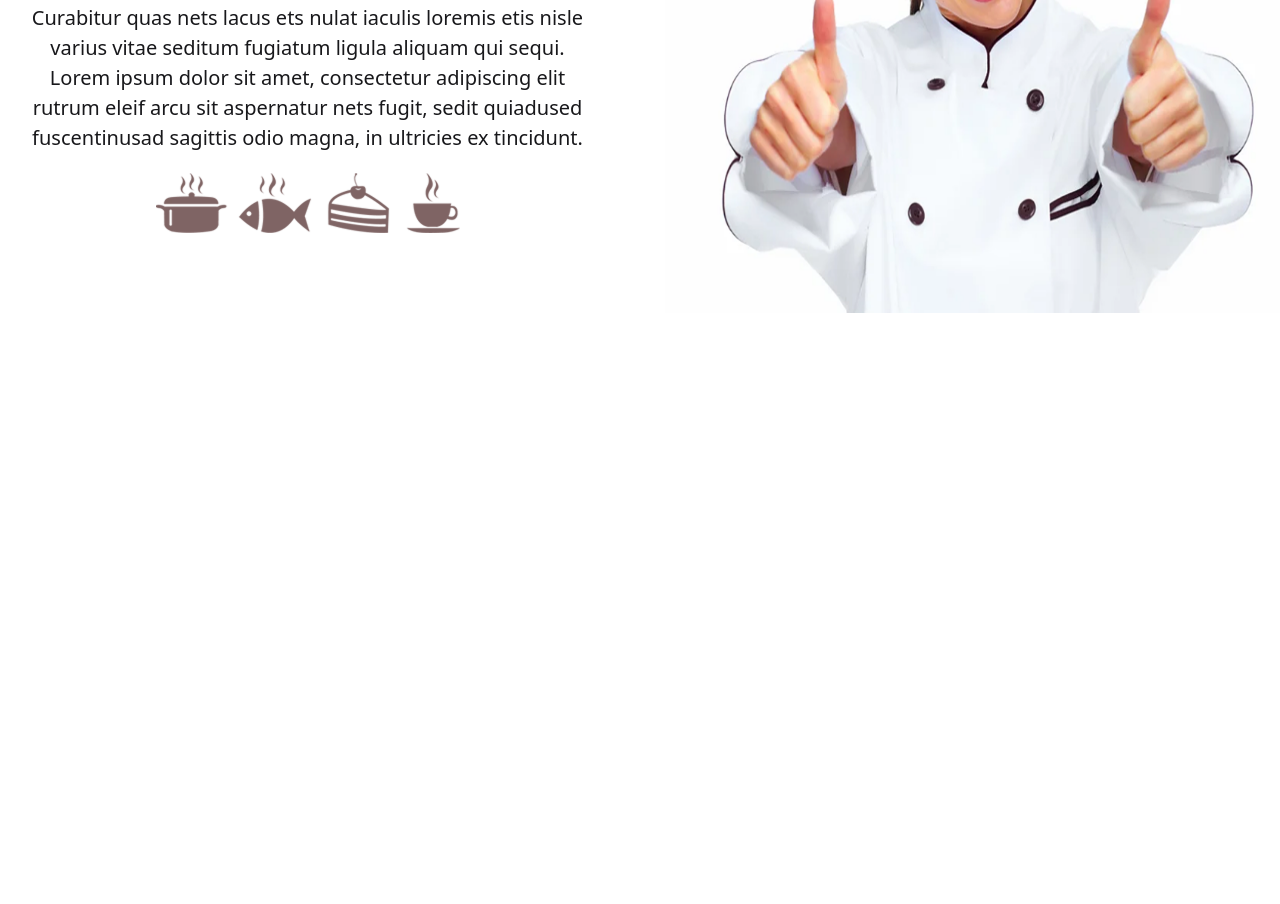
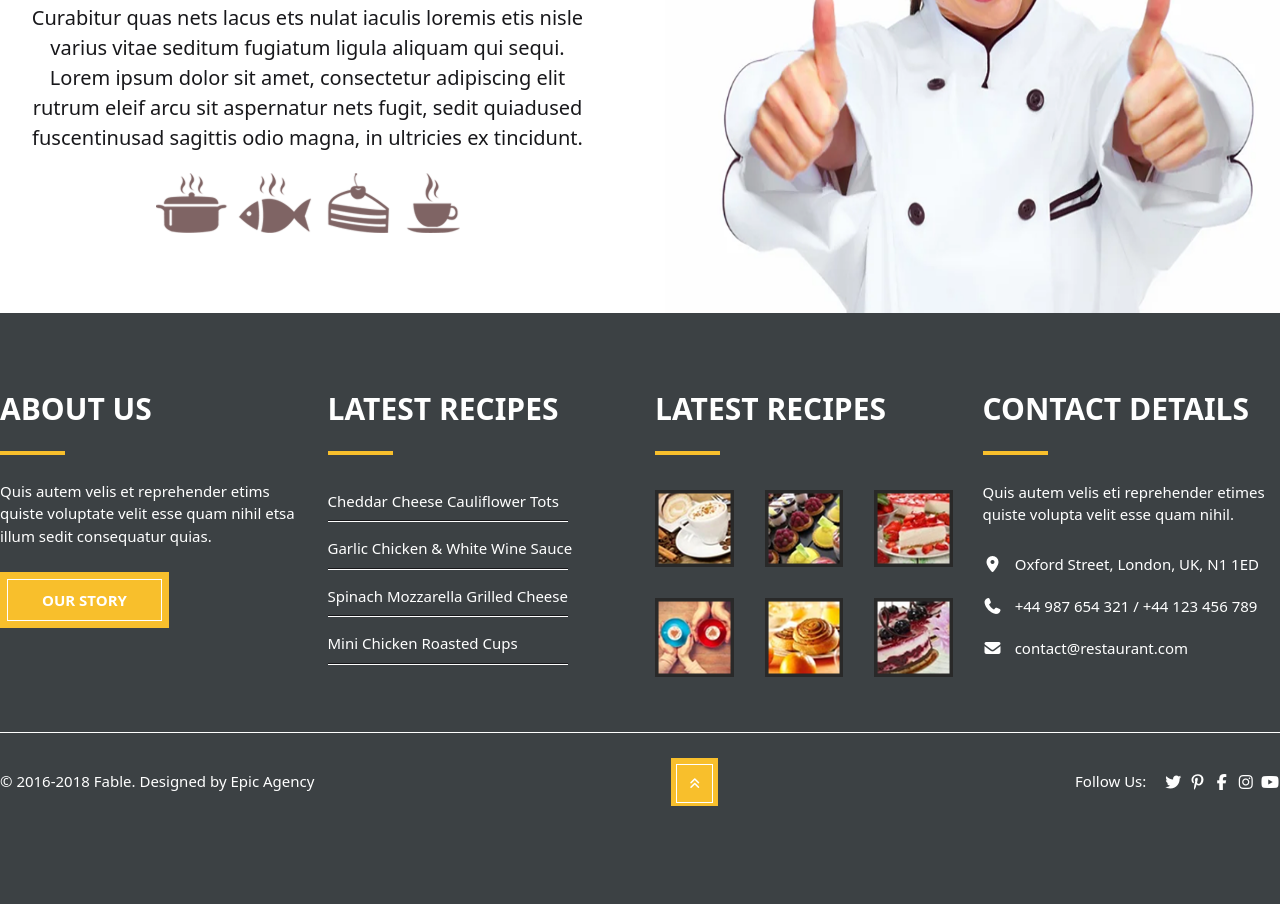
Before and after one commit to Manar-sami/Food-Order, a website: page views/about.html in a window 1280 px wide. Shown: the part 2327-3231 px from the top of the page. Before the commit the page ends 2640 px from the top, so only its background shows below. Drawn offline with Linux system fonts and the light colour scheme.

Commit message:
add footer to about page

```diff
--- a/views/about.html
+++ b/views/about.html
@@ -181,5 +181,117 @@
 
   </main>
 
+   <!-- footer -->
+
+  <footer class="bg-[#3C4144] py-18.25 mx-auto">
+  <div class="container mx-auto grid  grid-cols-1 md:grid-cols-2 lg:grid-cols-4 gap-7.5  text-center md:text-left">
+      <div class="flex flex-col gap-6.25 items-center  md:items-start ">
+        <h2 class="text-white text-[30px] font-bold  after">ABOUT US</h2>
+        <p class="text-white text-[15px] ">Quis autem velis et reprehender etims quiste voluptate velit esse quam nihil
+           etsa illum sedit consequatur quias.
+        </p>
+        <div class="bg-primarycolor py-4 px-1.75 hover:bg-secondarycolor transition-all order-0 md:order-1">
+        <a href="" class="text-[15px]  font-bold text-white border border-white py-2.5 px-8.5 " >OUR STORY</a>
+      </div>
+      </div>
+
+       <div class="flex flex-col items-center  md:items-start ">
+        <h2 class="text-white text-[30px] font-bold  after">LATEST RECIPES</h2>
+        <div class="flex flex-col gap-3.75 items-center  md:items-start py-8.75">
+          <div>
+          <p class="text-white text-[15px] hover:text-primarycolor transition-all">Cheddar Cheese Cauliflower Tots</p>
+          <hr class="bg-white w-60 h-0.5 mt-2">
+        </div>
+        <div>
+          <p class="text-white text-[15px] hover:text-primarycolor transition-all">Garlic Chicken & White Wine Sauce</p>
+          <hr class="bg-white w-60 h-0.5 mt-2">
+        </div>
+         <div>
+          <p class="text-white text-[15px] hover:text-primarycolor transition-all">Spinach Mozzarella Grilled Cheese</p>
+          <hr class="bg-white w-60 h-0.5 mt-2">
+        </div>
+
+         <div>
+          <p class="text-white text-[15px] hover:text-primarycolor transition-all">Mini Chicken Roasted Cups</p>
+          <hr class="bg-white w-60 h-0.5 mt-2">
+        </div>
+        </div>
+      </div>
+
+      <div class="flex flex-col items-center  md:items-start ">
+        <h2 class="text-white text-[30px] font-bold  after">LATEST RECIPES</h2>
+        <div class="grid grid-cols-2 md:grid-cols-3 py-8.75 gap-7.75">
+         <div>
+          <img src="../assets/image/footer/item1.png" alt="item1" class="w-full">
+         </div>
+         <div>
+          <img src="../assets/image/footer/item2.png" alt="item2" class="w-full">
+         </div>
+
+         <div>
+          <img src="../assets/image/footer/item3.png" alt="item3" class="w-full">
+         </div>
+         <div>
+          <img src="../assets/image/footer/item4.png" alt="item4" class="w-full">
+         </div>
+
+         <div>
+          <img src="../assets/image/footer/item5.png" alt="item5" class="w-full">
+         </div>
+
+         <div>
+          <img src="../assets/image/footer/item6.png" alt="item6" class="w-full">
+         </div>
+        </div>
+
+      </div>
+
+      <div class="flex flex-col items-center  md:items-start ">
+        <h2 class="text-white text-[30px] font-bold  after">CONTACT DETAILS</h2>
+        <div class="py-6.5">
+          <p class="text-white text-[15px]">Quis autem velis eti reprehender etimes  quiste volupta velit esse quam nihil.</p>
+        </div>
+        <div class="flex flex-col gap-4.5">
+          <div>
+            <i class="fa-solid fa-location-dot text-white mr-2"></i>
+             <span class="text-white text-[15px] hover:text-primarycolor transition-all">Oxford Street, London, UK, N1 1ED</span>
+          </div>
+          <div>
+            <i class="fa-solid fa-phone text-white  mr-2" ></i>
+            <span class="text-white text-[15px] hover:text-primarycolor transition-all">+44 987 654 321 / +44 123 456 789</span>
+          </div>
+          <div>
+            <i class="fa-solid fa-envelope text-white  mr-2" ></i>
+            <span class="text-white text-[15px] hover:text-primarycolor transition-all">contact@restaurant.com</span>
+          </div>
+        </div>
+        <div>
+
+        </div>
+      </div>
+  </div>
+  <div>
+    <div class="container mx-auto border-t mt-5 border-white py-6.25">
+       <div class="flex justify-between items-center gap-6 flex-col md:flex-row">
+        <span class="text-white text-[15px]">© 2016-2018 Fable. Designed by Epic Agency</span>
+        <div class="bg-primarycolor py-3 px-1.25 hover:bg-secondarycolor transition-all ">
+        <a href="" class="text-[12px]  font-bold text-white border border-white py-2.5 px-2.5 " >
+          <i class="fa-solid fa-angles-up"></i>
+        </a>
+      </div>
+        <div class="flex text-white gap-4.25">
+          <h5 class="text-[15px]">Follow Us:</h5>
+          <div>
+            <i class="fa-brands fa-twitter hover:text-primarycolor transition-colors"></i>
+            <i class="fa-brands fa-pinterest-p hover:text-primarycolor transition-colors"></i>
+            <i class="fa-brands fa-facebook-f hover:text-primarycolor transition-colors"></i>
+            <i class="fa-brands fa-instagram hover:text-primarycolor transition-colors"></i>
+            <i class="fa-brands fa-youtube hover:text-primarycolor transition-colors"></i>
+          </div>
+        </div>
+       </div>
+    </div>
+  </div>
+</footer>
 </body>
 </html>
```
Also changed, not shown: assets/css/output.css.
